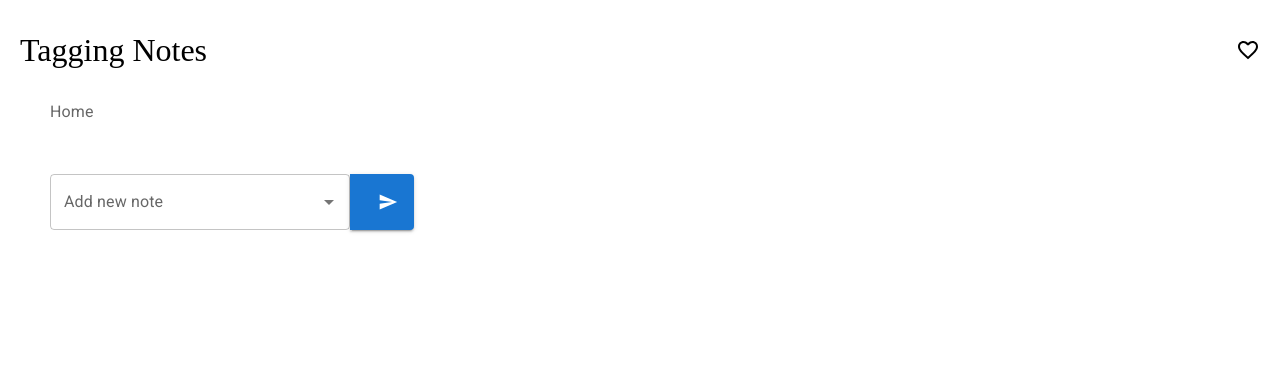
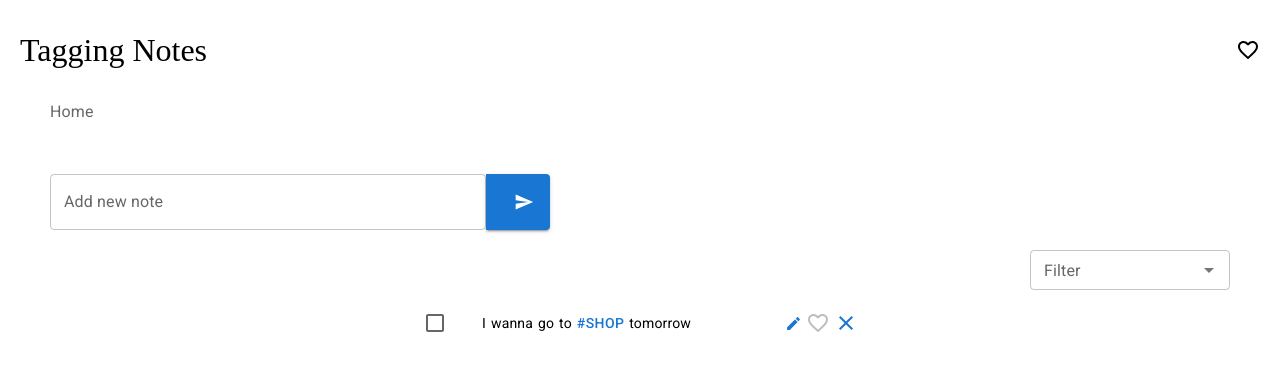
Before and after one commit to Cheleste1994/tagging-notes, a React (Vite) app: page / in a window 1280 px wide. Shown: the top 370 px of the page. Built offline with nearby package versions, Linux system fonts and the light colour scheme.

Commit message:
feat: add filter notes

```diff
--- a/src/components/CheckboxList/CheckboxList.tsx
+++ b/src/components/CheckboxList/CheckboxList.tsx
@@ -1,4 +1,4 @@
-import React, { useState } from 'react';
+import React, { useEffect, useState } from 'react';
 import List from '@mui/material/List';
 import ListItem from '@mui/material/ListItem';
 import ListItemButton from '@mui/material/ListItemButton';
@@ -11,6 +11,7 @@ import { useAppDispatch, useAppSelector } from '../../redux/hooks/hooks';
 import {
   deleteNote,
   editNote,
+  Notes,
   toogleComplete,
   toogleFavorite,
 } from '../../redux/slice/notes.slice';
@@ -21,7 +22,32 @@ import { TextField } from '@mui/material';
 import DrawIcon from '@mui/icons-material/Draw';
 
 export default function CheckboxList() {
-  const notes = useAppSelector((store) => store.notesReducer);
+  const notesStore = useAppSelector((store) => store.notesReducer);
+  const { isFilter, filterTags } = useAppSelector(
+    (store) => store.filterReducer
+  );
+
+  const [notes, setNotes] = useState(notesStore);
+
+  useEffect(() => {
+    if (isFilter) {
+      let filterNotes: Notes[] = [];
+
+      filterTags.forEach((tag) => {
+        filterNotes = [
+          ...filterNotes,
+          ...notesStore.filter((note) => note.value.includes(tag)),
+        ];
+      });
+
+      const sortId = filterNotes
+        .sort((a, b) => a.id - b.id)
+        .filter((el, index, arr) => el.id !== arr[index + 1]?.id);
+      setNotes(sortId);
+    } else {
+      setNotes(notesStore);
+    }
+  }, [filterTags, isFilter, notesStore]);
 
   const [valueEdit, setValueEdit] = useState<{
     value: string;
@@ -97,7 +123,7 @@ export default function CheckboxList() {
               disablePadding
             >
               {valueEdit.id === id ? (
-                <ListItemButton dense>
+                <ListItemButton dense onBlur={() => handleEditing(id, value)}>
                   <ListItemIcon>
                     <Checkbox edge="start" checked={isComplete} />
                   </ListItemIcon>
@@ -106,6 +132,9 @@ export default function CheckboxList() {
                     onChange={(e) =>
                       setValueEdit({ ...valueEdit, value: e.target.value })
                     }
+                    sx={{
+                      width: '70%',
+                    }}
                   />
                 </ListItemButton>
               ) : (
--- /dev/null
+++ b/src/components/Filter/Filter.module.scss
@@ -0,0 +1,4 @@
+.filter {
+  margin: 0 0 0 auto;
+  min-width: 200px;
+}
--- /dev/null
+++ b/src/components/Filter/Filter.tsx
@@ -0,0 +1,31 @@
+import React from 'react';
+import Autocomplete from '@mui/material/Autocomplete';
+import TextField from '@mui/material/TextField';
+import { useAppDispatch, useAppSelector } from '../../redux/hooks/hooks';
+import styles from './Filter.module.scss';
+import { addFilter, clearFilter } from '../../redux/slice/filter.slice';
+
+export default function Filter() {
+  const tags = useAppSelector((store) => store.tagsReducer);
+  const filter = useAppSelector((store) => store.filterReducer);
+
+  const dispatch = useAppDispatch();
+
+  return (
+    <div className={styles.filter}>
+      <Autocomplete
+        multiple
+        limitTags={2}
+        id="filter"
+        options={Object.values(tags)}
+        value={filter.filterTags}
+        onChange={(_, option) =>
+          !option.length ? dispatch(clearFilter()) : dispatch(addFilter(option))
+        }
+        renderInput={(params) => <TextField {...params} label="Filter" />}
+        fullWidth
+        size="small"
+      />
+    </div>
+  );
+}
--- a/src/components/FormAddNote/FormAddNote.module.scss
+++ b/src/components/FormAddNote/FormAddNote.module.scss
@@ -1,4 +1,6 @@
 .form {
   display: flex;
   flex-wrap: nowrap;
+  max-width: 500px;
+  width: 100%;
 }
--- a/src/components/FormAddNote/FormAddNote.tsx
+++ b/src/components/FormAddNote/FormAddNote.tsx
@@ -4,37 +4,31 @@ import SendIcon from '@mui/icons-material/Send';
 import styles from './FormAddNote.module.scss';
 import { useAppDispatch, useAppSelector } from '../../redux/hooks/hooks';
 import { addNote } from '../../redux/slice/notes.slice';
-import { addTags } from '../../redux/slice/tags.slice';
+
+const customFilter = (options: string[], inputValue: string) => {
+  const indexValue = inputValue.indexOf('#');
+  if (indexValue !== -1) {
+    return options.filter((el) => el.includes(inputValue.slice(indexValue)));
+  }
+  return [];
+};
 
 export default function FormAddNote() {
   const tags = useAppSelector((store) => store.tagsReducer);
 
-  const [value, setValue] = useState('');
+  const [valueAutocomplete, setValueAutocomplete] = useState('');
+  const [inputValue, setInputValue] = useState('');
 
   const dispatch = useAppDispatch();
 
   const handleSubmit = (event: React.FormEvent<HTMLFormElement>) => {
     event.preventDefault();
 
-    if (value && typeof value === 'string') {
-      dispatch(addNote(value));
-
-      if (value.includes('#')) {
-        const filterValue = value
-          .split(' ')
-          .filter((el) => el.includes('#'))
-          .join('');
-        if (filterValue.length > 1) {
-          dispatch(addTags(filterValue));
-        }
-      }
-
-      setValue('');
+    if (inputValue && typeof inputValue === 'string') {
+      dispatch(addNote(inputValue));
+      setInputValue('');
+      setValueAutocomplete('');
     }
-  };
-
-  const handleChangeInput = (value: string) => {
-    setValue(value);
   };
 
   return (
@@ -42,16 +36,27 @@ export default function FormAddNote() {
       <Autocomplete
         id="newNote"
         options={Object.values(tags)}
-        onChange={(_, newValue) => setValue(newValue || '')}
-        sx={{ width: 300 }}
+        value={valueAutocomplete}
+        onChange={(_, option) => {
+          if (option) {
+            const index = inputValue.indexOf('#');
+            setValueAutocomplete(`${inputValue.slice(0, index)}${option}`);
+            setInputValue(`${inputValue.slice(0, index)}${option}`);
+          }
+        }}
+        inputValue={inputValue}
+        onInputChange={(_, newInputValue) => setInputValue(newInputValue)}
+        filterOptions={(options, { inputValue }) =>
+          customFilter(options, inputValue)
+        }
+        isOptionEqualToValue={(option, value) =>
+          value.includes(option) || value === undefined || value === ''
+        }
+        fullWidth
+        disableClearable
+        freeSolo
         renderInput={(params) => (
-          <TextField
-            {...params}
-            fullWidth
-            label="Add new note"
-            value={value}
-            onChange={(e) => handleChangeInput(e.target.value)}
-          />
+          <TextField {...params} fullWidth label="Add new note" />
         )}
       />
 
--- a/src/components/Note/Note.tsx
+++ b/src/components/Note/Note.tsx
@@ -1,19 +1,46 @@
-import React from 'react';
+import React, { useEffect } from 'react';
 import Button from '@mui/material/Button';
 import styles from './Note.module.scss';
+import { useAppDispatch, useAppSelector } from '../../redux/hooks/hooks';
+import { addTags } from '../../redux/slice/tags.slice';
+import { addFilter } from '../../redux/slice/filter.slice';
 
 export default function Note({ valueNote }: { valueNote: string }) {
+  const { filterTags } = useAppSelector((store) => store.filterReducer);
+
+  const dispatch = useAppDispatch();
+
+  useEffect(() => {
+    if (valueNote.includes('#')) {
+      const filterValue = valueNote
+        .split(' ')
+        .filter((el) => el[0] === '#')
+        .join('');
+      if (filterValue.length > 1) {
+        dispatch(addTags(filterValue));
+      }
+    }
+  }, [dispatch, valueNote]);
+
   const handleClickTags = (
-    event: React.MouseEvent<HTMLButtonElement, MouseEvent>
+    event: React.MouseEvent<HTMLButtonElement, MouseEvent>,
+    el: string
   ) => {
     event.stopPropagation();
+    if (!filterTags.includes(el)) {
+      dispatch(addFilter([...filterTags, el]));
+    }
   };
 
   return (
     <div className={styles.note}>
       {valueNote.split(' ').map((el, index) =>
         el[0] === '#' ? (
-          <Button variant="text" key={index + el} onClick={handleClickTags}>
+          <Button
+            variant="text"
+            key={index + el}
+            onClick={(e) => handleClickTags(e, el)}
+          >
             {el}
           </Button>
         ) : (
--- /dev/null
+++ b/src/redux/slice/filter.slice.ts
@@ -0,0 +1,30 @@
+import { createSlice } from '@reduxjs/toolkit';
+
+export interface FilterState {
+  isFilter: boolean;
+  filterTags: string[];
+}
+
+const initialState: FilterState = {
+  isFilter: false,
+  filterTags: [],
+};
+
+const filterSlice = createSlice({
+  name: 'filter',
+  initialState,
+  reducers: {
+    addFilter: (_, { payload }: { payload: string[] }) => ({
+      isFilter: true,
+      filterTags: payload,
+    }),
+    clearFilter: () => ({
+      isFilter: false,
+      filterTags: [],
+    }),
+  },
+});
+
+export const { addFilter, clearFilter } = filterSlice.actions;
+
+export default filterSlice.reducer;
--- a/src/redux/slice/notes.slice.ts
+++ b/src/redux/slice/notes.slice.ts
@@ -7,7 +7,14 @@ export type Notes = {
   isFavorite: boolean;
 };
 
-const initialState: Notes[] = [];
+const initialState: Notes[] = [
+  {
+    id: 1,
+    value: 'I wanna go to #shop tomorrow',
+    isComplete: false,
+    isFavorite: false,
+  },
+];
 
 const notesSlice = createSlice({
   name: 'notes',
--- a/src/redux/slice/tags.slice.ts
+++ b/src/redux/slice/tags.slice.ts
@@ -1,6 +1,6 @@
 import { createSlice } from '@reduxjs/toolkit';
 
-interface TagsState {
+export interface TagsState {
   [key: string]: string;
 }
 
--- a/src/redux/store.ts
+++ b/src/redux/store.ts
@@ -1,11 +1,13 @@
 import { configureStore } from '@reduxjs/toolkit';
 import notesReducer from './slice/notes.slice';
 import tagsReducer from './slice/tags.slice';
+import filterReducer from './slice/filter.slice';
 
 export const store = configureStore({
   reducer: {
     notesReducer,
     tagsReducer,
+    filterReducer,
   },
 });
 
--- a/src/routes/HomePage/HomePage.tsx
+++ b/src/routes/HomePage/HomePage.tsx
@@ -1,6 +1,7 @@
 import React from 'react';
 import Breadcrumb from '../../components/Breadcrumb/Breadcrumb';
 import CheckboxList from '../../components/CheckboxList/CheckboxList';
+import Filter from '../../components/Filter/Filter';
 import FormAddNote from '../../components/FormAddNote/FormAddNote';
 import styles from './Home.module.scss';
 
@@ -10,6 +11,7 @@ export default function HomePage(): JSX.Element {
       <main className={styles.main}>
         <Breadcrumb />
         <FormAddNote />
+        <Filter />
         <CheckboxList />
       </main>
     </>
```
